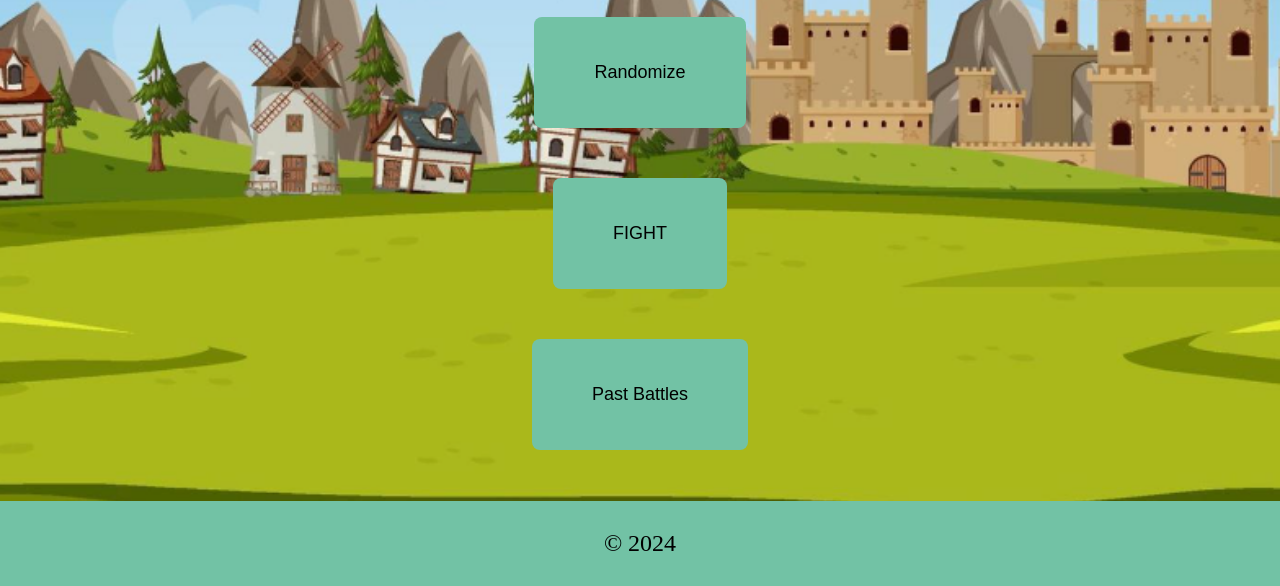
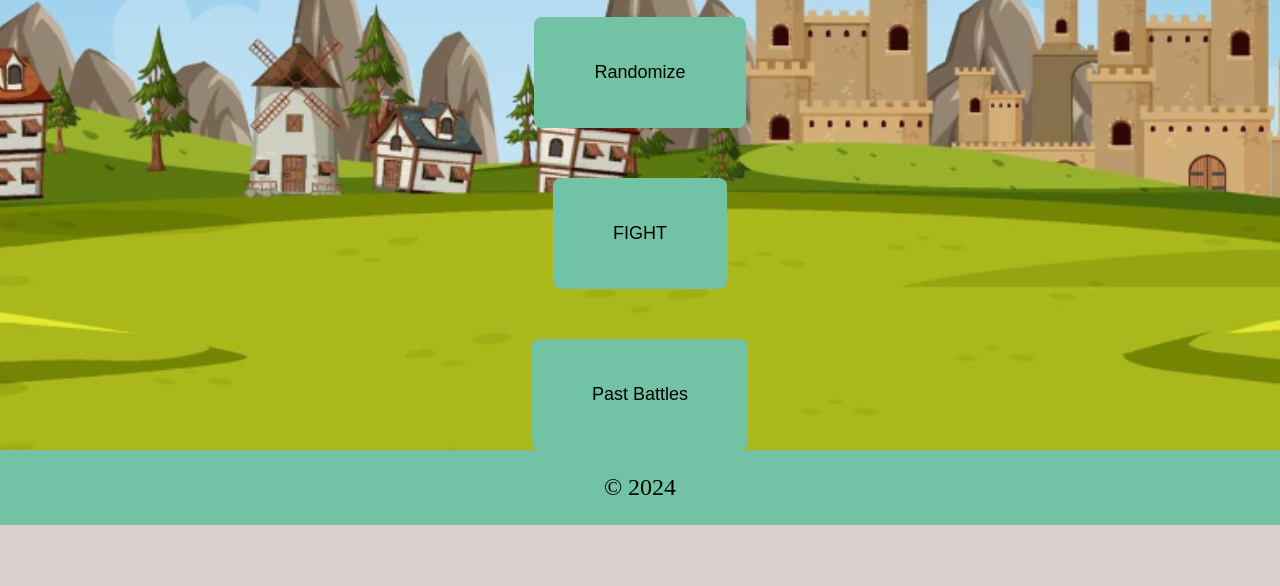
Before and after one commit to Mitchell-610/Pet-Combat-Chronicles, a plain HTML site: page index.html in a window 1280 px wide. Shown: the part 291-877 px from the top of the page. After the commit the page ends 816 px from the top, so only its background shows below. Drawn offline with Linux system fonts and the light colour scheme; no server answers; a web font is replaced by a local one.

Commit message:
repositioned the footer

```diff
--- a/assets/css/style.css
+++ b/assets/css/style.css
@@ -56,8 +56,11 @@ footer {
     font-size: 150%;
     background-color: #72c2a5;
     color: black;
-    margin-top: 4%;
+    /* margin-top: auto;
     padding: 5px;
+    min-height: 25vh;
+    display: flex;
+    flex-direction: column; */
 }
 
 .contentBtn {
@@ -88,9 +91,13 @@ body {
     background-attachment: fixed; /* to stay fixed on the screen*/
     background-repeat: no-repeat; /* One image, no repeats*/
     background-size:cover; /* To cover the entire background */
-    height: 100vh;
+    min-height: 100vh;
     display: flex;
     flex-direction: column;
     margin: 0;
     padding: 0;
     }
+
+    main {
+        flex-grow: 1;
+    }
```
